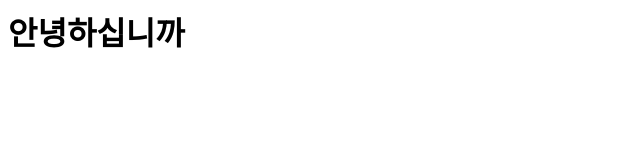
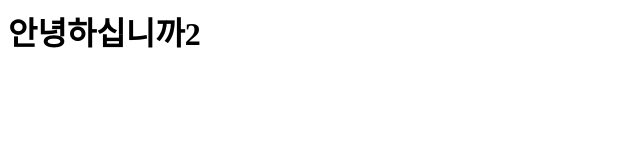
Before and after one commit to minnnmin/tutorial, a plain HTML site: page index.html in a window 1280 px wide. Shown: the full height of the page, 0-640 px from the left. Drawn offline with Linux system fonts and the light colour scheme.

Commit message:
Update index.html

```diff
--- a/index.html
+++ b/index.html
@@ -1 +1 @@
-<h1>안녕하십니까</h1>
+<h1>안녕하십니까2</h1>
```
